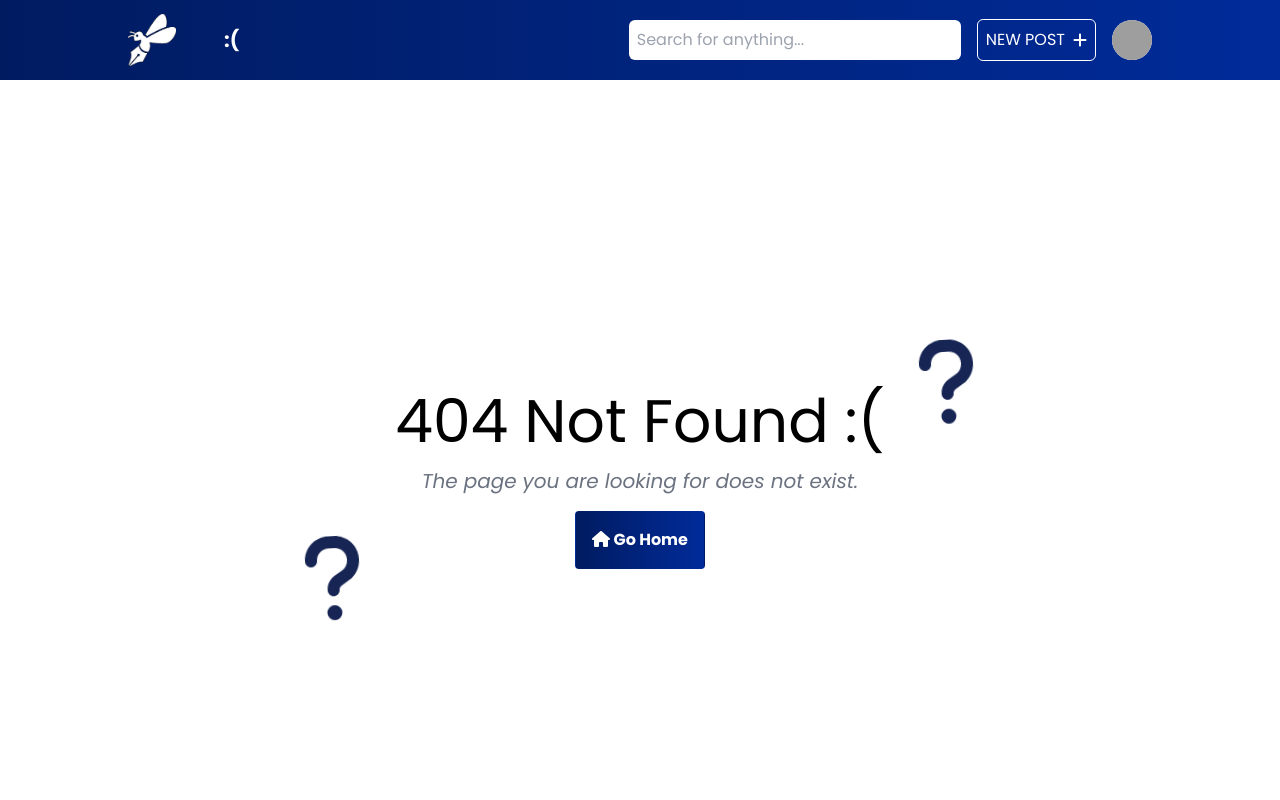
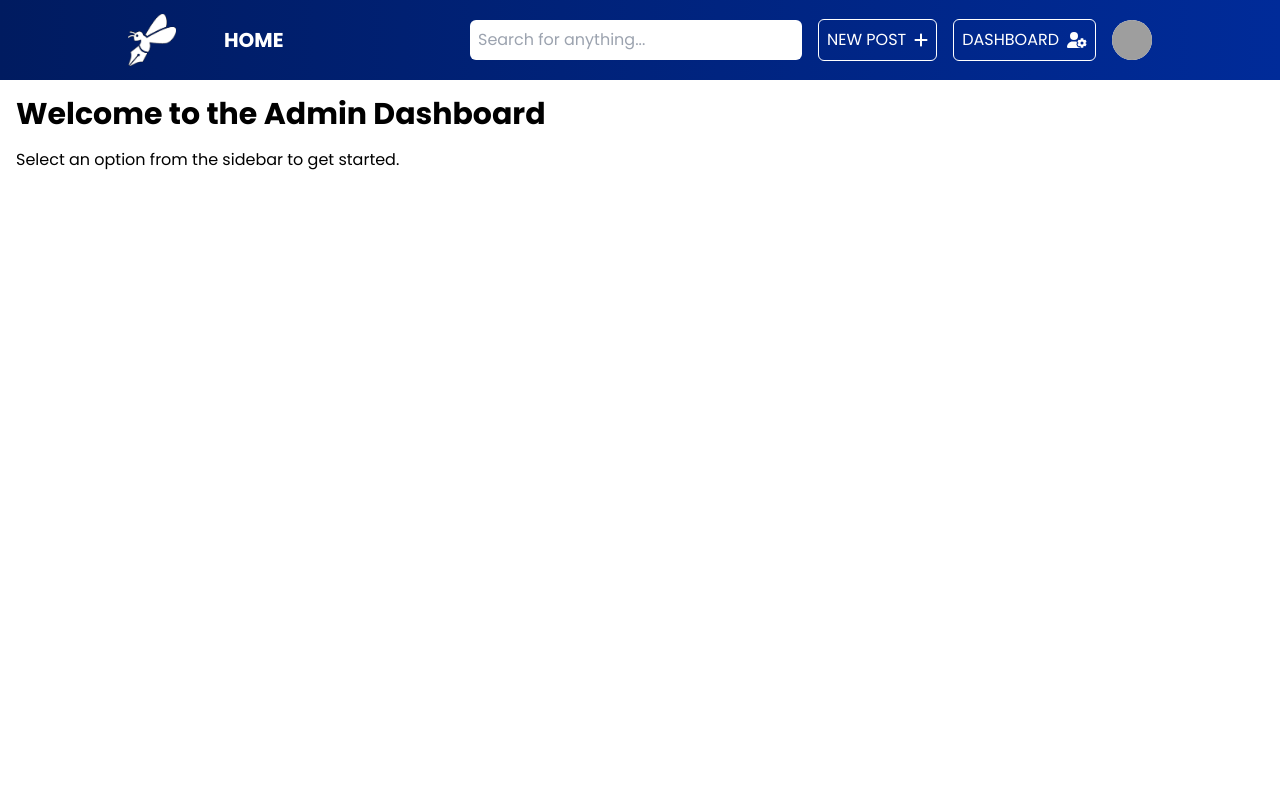
Before and after one commit to Leytox/BlogBugster, a React (Vite) app in the folder frontend/: page /admin in a window 1280 px wide. Shown: the top 800 px of the page. Built offline with nearby package versions, Linux system fonts and the light colour scheme; no server answers; sample sign-in values are in the browser's storage; grey boxes are pictures that could not be loaded; what javascript-time-ago would draw is missing.

Commit message:
initial commit for admins

```diff
--- a/frontend/src/App.jsx
+++ b/frontend/src/App.jsx
@@ -16,6 +16,7 @@ import ProtectedRoute from "./components/ProtectedRoute.jsx";
 import UserSettings from "./pages/User/UserSettings.jsx";
 import ResetPassword from "./pages/Auth/ResetPassword.jsx";
 import "react-toastify/dist/ReactToastify.css";
+import AdminDashboard from "./pages/Admin/AdminDashboard.jsx";
 
 export default function App() {
   return (
@@ -63,7 +64,7 @@ export default function App() {
             </ProtectedRoute>
           }
         />
-        <Route path={"/posts"} element={<Posts />} />
+        <Route path="/posts" element={<Posts />} />
         <Route
           path="posts/new"
           element={
@@ -81,6 +82,14 @@ export default function App() {
           }
         />
         <Route path="posts/:id" element={<Post />} />
+        <Route
+          path={"/admin"}
+          element={
+            <ProtectedRoute RouteType={"admin"}>
+              <AdminDashboard />
+            </ProtectedRoute>
+          }
+        />
         <Route path="*" element={<NotFound />} />
       </Routes>
       <GoTop />
--- a/frontend/src/components/Header.jsx
+++ b/frontend/src/components/Header.jsx
@@ -12,6 +12,7 @@ import {
   faPlus,
   faSignOut,
   faUser,
+  faUserGear,
 } from "@fortawesome/free-solid-svg-icons";
 import SearchContainer from "./SearchContainer.jsx";
 
@@ -72,6 +73,16 @@ const Header = () => {
             >
               New post <FontAwesomeIcon icon={faPlus} />
             </Link>
+            {user.isAdmin && (
+              <Link
+                className={
+                  "gap-2 uppercase hover:text-gray-300 hover:border-gray-300 flex text-center justify-center items-center transition ease-in-out rounded-md border-[1px] border-white px-2 py-2"
+                }
+                to={"/admin"}
+              >
+                Dashboard <FontAwesomeIcon icon={faUserGear} />
+              </Link>
+            )}
             <div
               className={
                 "cursor-pointer uppercase hover:text-gray-300 hover:border-gray-300 transition ease-in-out"
--- a/frontend/src/components/ProtectedRoute.jsx
+++ b/frontend/src/components/ProtectedRoute.jsx
@@ -5,6 +5,7 @@ import PropTypes from "prop-types";
 
 const ProtectedRoute = ({ children, RouteType }) => {
   const { user } = useSelector(selectUser);
+  console.log(user);
   switch (RouteType) {
     case "private":
       if (!user) return <Navigate to="/auth/login" />;
@@ -19,7 +20,10 @@ const ProtectedRoute = ({ children, RouteType }) => {
       break;
     case "admin":
       if (!user) return <Navigate to="/" />;
-      else if (user.role !== "admin") return <Navigate to="/posts" />;
+      else if (!user.isAdmin)
+        return (
+          <Navigate to="/posts?page=1&category=all&sortOrder=new&searchTerm=" />
+        );
       break;
     default:
       break;
--- /dev/null
+++ b/frontend/src/pages/Admin/AdminDashboard.jsx
@@ -0,0 +1,14 @@
+const AdminDashboard = () => {
+  return (
+    <div className="h-screen flex">
+      <main className="flex-1 p-4">
+        <h1 className="text-3xl font-bold">Welcome to the Admin Dashboard</h1>
+        <p className="mt-4">
+          Select an option from the sidebar to get started.
+        </p>
+      </main>
+    </div>
+  );
+};
+
+export default AdminDashboard;
```
